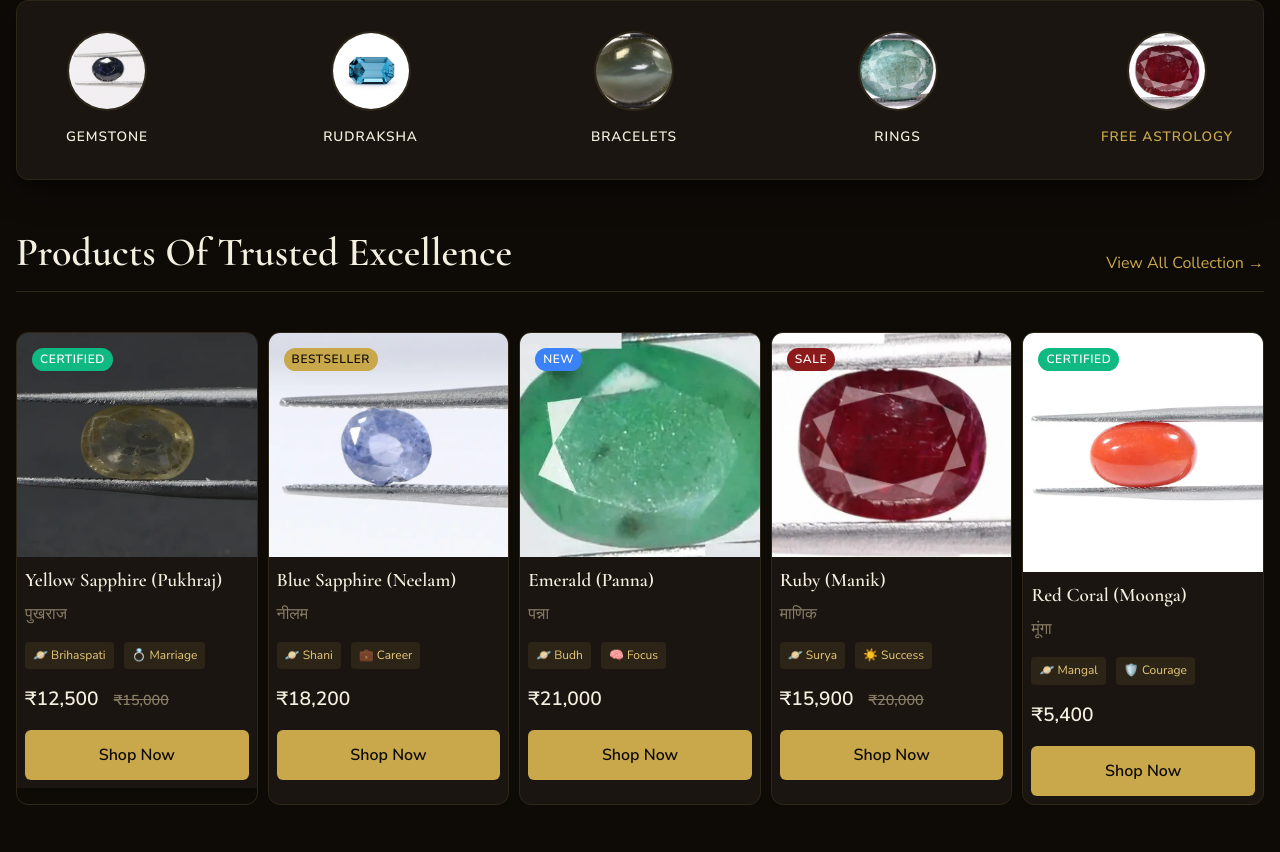
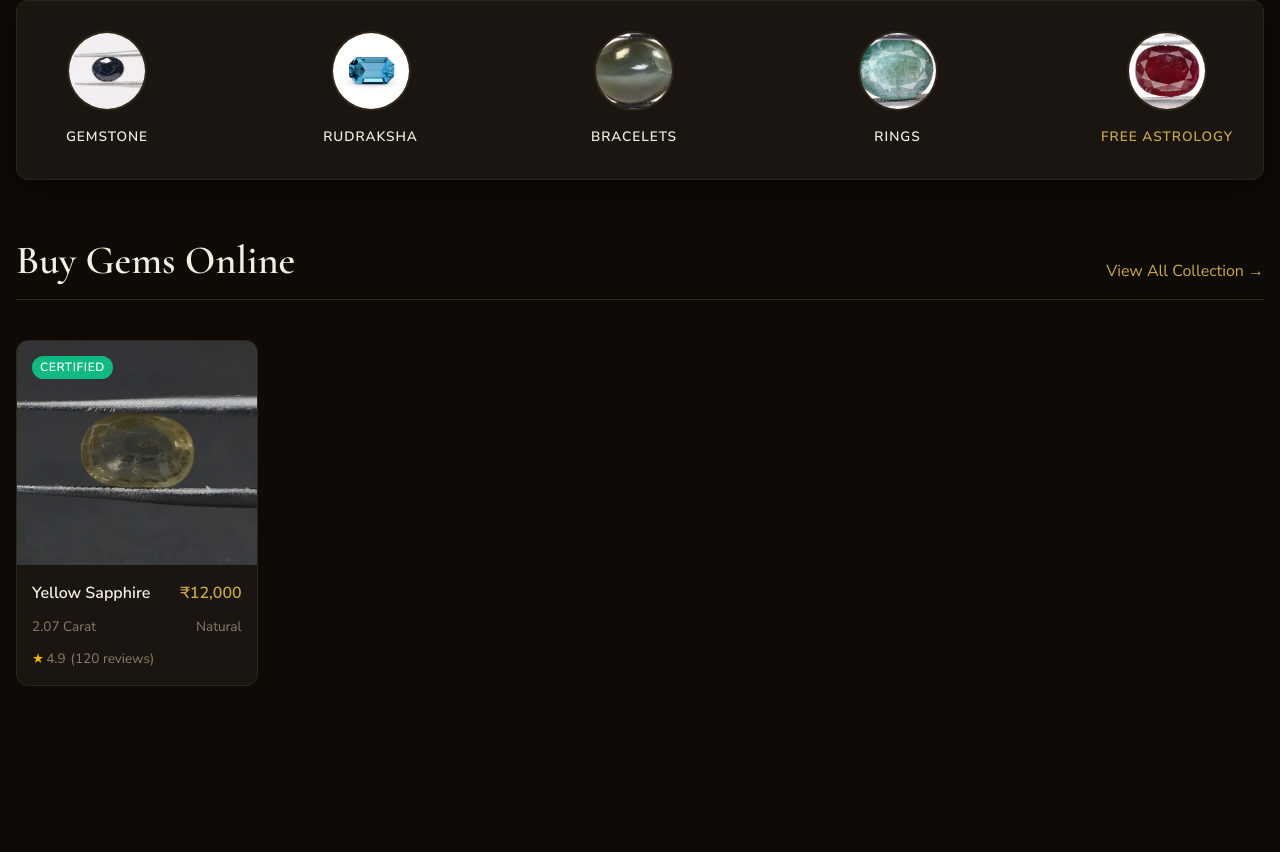
Before and after one commit to sachin-3110/AGM, a plain HTML site: page index.html in a window 1280 px wide. Shown: the part 988-1840 px from the top of the page. Drawn offline with nearby package versions, Linux system fonts and the light colour scheme; a web font is replaced by a local one.

Commit message:
buyGemsOnline section added

```diff
--- a/index.html
+++ b/index.html
@@ -155,15 +155,6 @@
           <span class="w-[22px] h-[2px] bg-cream transition-all duration-300"></span>
           <span class="w-[22px] h-[2px] bg-cream transition-all duration-300"></span>
           <span class="w-[22px] h-[2px] bg-cream transition-all duration-300"></span>
-        </div>
-
-        <!-- Search Bar -->
-        <div
-          class="flex flex-1 lg:max-w-[250px] items-center bg-surface border border-border rounded-[100px] px-[12px] py-[6px] transition-all focus-within:border-gold focus-within:shadow-[0_0_10px_rgba(201,168,76,0.1)]">
-          <span class="text-muted text-[1.1rem] flex items-center">
-            <i class="ri-search-line"></i></span>
-          <input type="text" placeholder="Search gemstones..."
-            class="bg-transparent border-none text-cream px-[8px] py-[2px] outline-none w-26 text-[0.9rem] placeholder:text-muted/70">
         </div>
 
         <!-- Nav Links Left -->
@@ -846,6 +837,13 @@
           <a href="#"
             class="text-[0.7rem] font-semibold uppercase tracking-[1.5px] hover:text-gold transition-colors">Buying
             Guide</a>
+          <div
+            class="flex flex-1 lg:max-w-[250px] items-center bg-surface border border-border rounded-[100px] px-[12px] py-[6px] transition-all focus-within:border-gold focus-within:shadow-[0_0_10px_rgba(201,168,76,0.1)]">
+            <span class="text-muted text-[1.1rem] flex items-center">
+              <i class="ri-search-line"></i></span>
+            <input type="text" placeholder="Search gemstones..."
+              class="bg-transparent border-none text-cream px-[4px] py-[2px] outline-none w-26 text-[0.9rem] placeholder:text-muted/70">
+          </div>
         </nav>
       </div>
     </div>
@@ -966,6 +964,52 @@
     </div>
   </section>
 
+
+  <section>
+    <div class="w-full h-screen pt-14 max-w-[1280px] mx-auto px-4 reveal">
+      <div
+        class="flex flex-col md:flex-row justify-between items-start md:items-end mb-[40px] border-b border-border pb-[15px] gap-4">
+        <h2 class="font-display font-semibold text-[2.5rem] leading-[1.2]">Buy Gems Online</h2>
+        <a href="#" class="text-gold hover:text-gold-light transition-colors">View All Collection →</a>
+      </div>
+      <div class="grid grid-cols-2 sm:grid-cols-2 lg:grid-cols-4 xl:grid-cols-5 gap-[10px]">
+        <!-- Product 1 -->
+        <div
+          class="bg-surface border border-border rounded-[12px] transition-all duration-300 hover:-translate-y-[5px] hover:border-gold hover:shadow-[0_10px_30px_rgba(0,0,0,0.5),0_0_0_1px_#c9a84c] overflow-hidden group">
+          <div class="relative overflow-hidden flex items-center justify-center ">
+            <span
+              class="absolute top-[15px] left-[15px] z-[2] bg-[#10b981] text-white text-[0.75rem] font-bold px-[8px] py-[2px] rounded-full tracking-[0.05em] uppercase">CERTIFIED</span>
+            <img src="Images/gemsCompressedImages/yellowsapphire2.07ct.webp" alt="Yellow Sapphire"
+              class="object-cover w-full h-56 transition-transform duration-300 group-hover:scale-110">
+            <div
+              class="absolute inset-0 bg-gradient-to-t from-black/80 via-black/20 to-transparent opacity-0 group-hover:opacity-100 transition-opacity duration-300 z-[1]">
+            </div>
+            <div
+              class="absolute inset-0 flex items-center justify-center opacity-0 group-hover:opacity-100 transition-opacity duration-300 z-[2]">
+              <button
+                class="bg-gold text-bg px-[24px] py-[12px] font-semibold rounded-[6px] hover:bg-gold-light hover:-translate-y-[2px] hover:shadow-[0_4px_15px_rgba(201,168,76,0.3)] transition-all duration-300">
+                View Details
+              </button>
+            </div>
+          </div>
+          <div class="p-[15px] flex flex-col gap-[10px]">
+            <div class="flex items-center justify-between">
+              <h3 class="font-semibold text-[1rem] text-cream">Yellow Sapphire</h3>
+              <span class="text-gold font-bold">₹12,000</span>
+            </div>
+            <div class="flex items-center justify-between text-[0.85rem] text-muted">
+              <span>2.07 Carat</span>
+              <span>Natural</span>
+            </div>
+            <div class="flex items-center gap-[5px] text-[0.85rem] text-muted">
+              <span class="flex items-center gap-[2px]"><span class="text-yellow-500">★</span>4.9</span>
+              <span>(120 reviews)</span>
+            </div>
+          </div>
+        </div>
+      </div>
+    </div>
+  </section>
   <!-- FEATURED PRODUCTS -->
   <section class="py-[48px] pb-[80px] w-full max-w-[1280px] mx-auto px-4 reveal">
     <div
@@ -977,7 +1021,7 @@
     <div class="grid  grid-cols-2 sm:grid-cols-2 lg:grid-cols-4 xl:grid-cols-5 gap-[10px]">
       <!-- Product 1 -->
       <div
-        class=" border border-border rounded-[12px]  transition-all duration-300 hover:-translate-y-[5px] hover:border-gold hover:shadow-[0_10px_30px_rgba(0,0,0,0.5),0_0_0_1px_#c9a84c] overflow-hidden group">
+        class="bg-surface border border-border rounded-[12px] transition-all duration-300 hover:-translate-y-[5px] hover:border-gold hover:shadow-[0_10px_30px_rgba(0,0,0,0.5),0_0_0_1px_#c9a84c] overflow-hidden group">
         <div class="relative overflow-hidden flex items-center justify-center ">
           <span
             class="absolute top-[15px] left-[15px] z-[2] bg-[#10b981] text-white text-[0.75rem] font-bold px-[8px] py-[2px] rounded-full tracking-[0.05em] uppercase">CERTIFIED</span>
```
